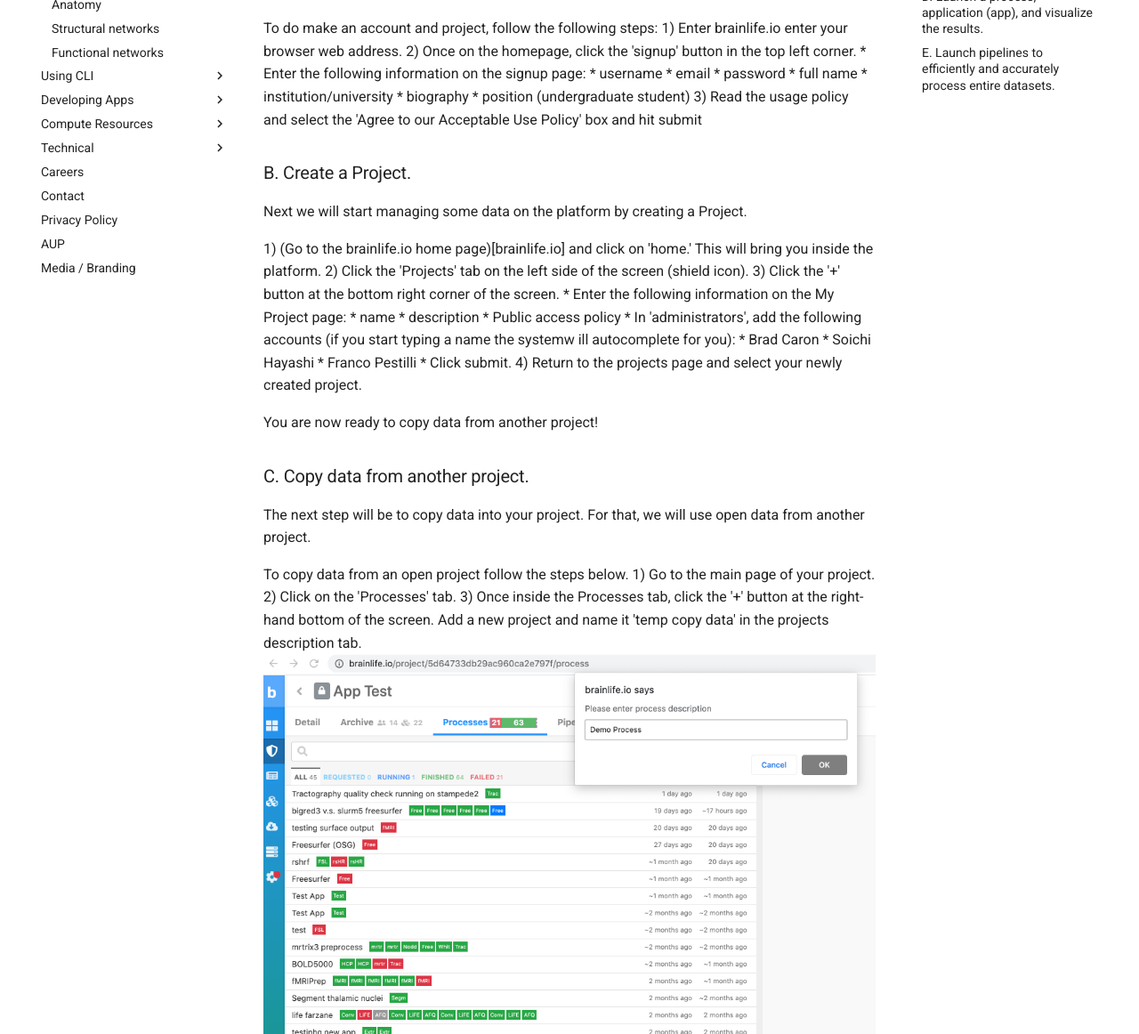
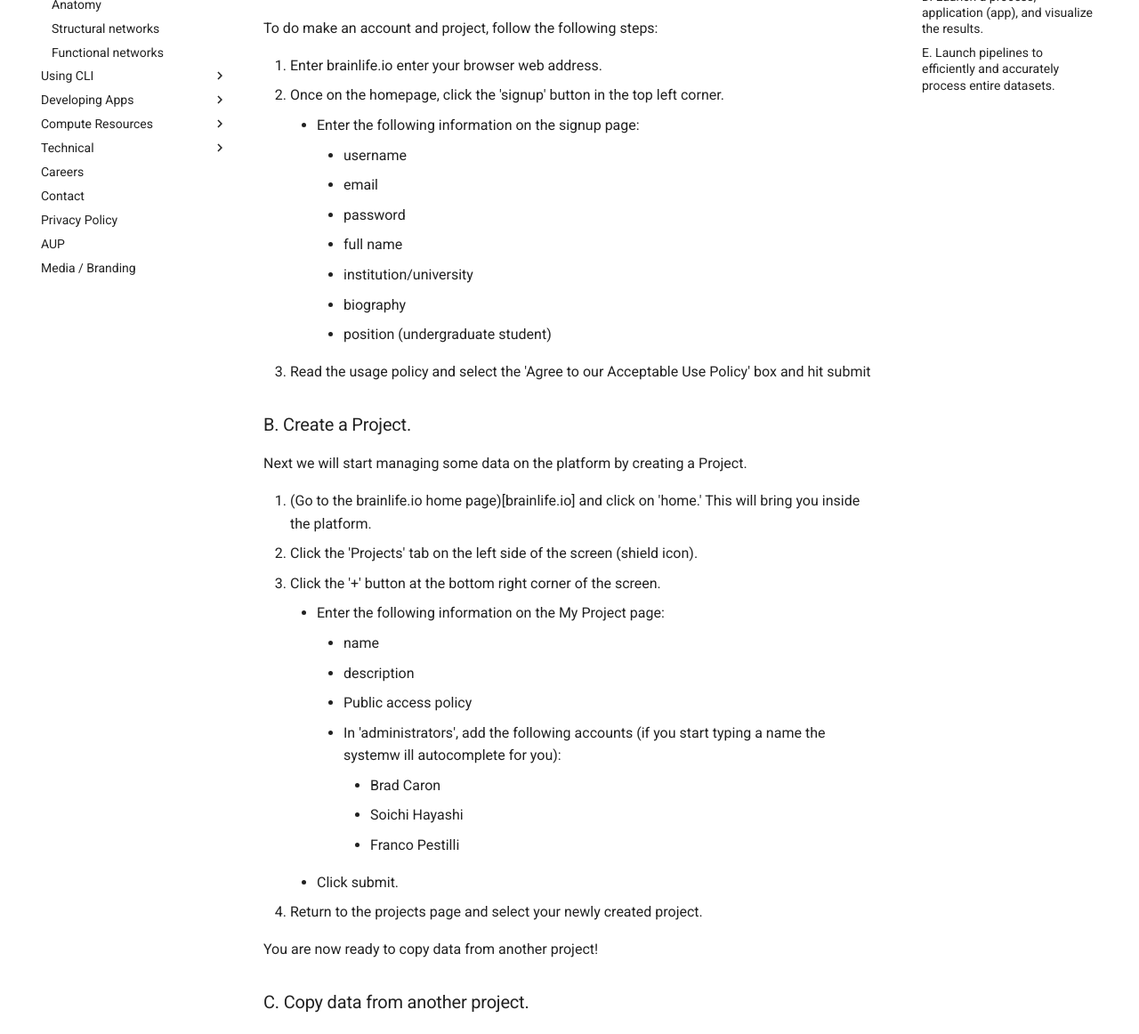
Before and after one commit to brainlife/docs, an MkDocs documentation site: the page built from docs/tutorial/introduction-to-brainlife.md, in a window 1280 px wide and 1400 px high, scrolled down 970 px, cut to the strip 238-1400 px from the top of the window. Shown: the whole strip at 89% size. Built offline with MkDocs 1.6.1 and Material for MkDocs 9.7.7, drawn with Linux system fonts in a browser that asks for light colours; comment, search, counter and statistics services are not loaded; some of the changed text lies outside the part shown.

Commit message:
fixed md v.s. mkdocs formatting

```diff
--- a/docs/tutorial/introduction-to-brainlife.md
+++ b/docs/tutorial/introduction-to-brainlife.md
@@ -14,9 +14,10 @@
 <iframe width="560" height="315" src="https://www.youtube.com/embed/sV55YSCJd-k" frameborder="0" allow="accelerometer; autoplay; encrypted-media; gyroscope; picture-in-picture" allowfullscreen></iframe>
 
 To do make an account and project, follow the following steps:
-  1) Enter brainlife.io enter your browser web address.
-  2) Once on the homepage, click the 'signup' button in the top left corner.
-      * Enter the following information on the signup page:
+
+1. Enter brainlife.io enter your browser web address.
+1. Once on the homepage, click the 'signup' button in the top left corner.
+    * Enter the following information on the signup page:
         * username
         * email
         * password
@@ -24,15 +25,15 @@
         * institution/university
         * biography
         * position (undergraduate student)
-  3) Read the usage policy and select the 'Agree to our Acceptable Use Policy' box and hit submit
+1. Read the usage policy and select the 'Agree to our Acceptable Use Policy' box and hit submit
 
 ### B. Create a Project.
 
 Next we will start managing some data on the platform by creating a Project.
 
-  1) (Go to the brainlife.io home page)[brainlife.io] and click on 'home.' This will bring you inside the platform.
-  2) Click the 'Projects' tab on the left side of the screen (shield icon).
-  3) Click the '+' button at the bottom right corner of the screen.
+1. (Go to the brainlife.io home page)[brainlife.io] and click on 'home.' This will bring you inside the platform.
+1. Click the 'Projects' tab on the left side of the screen (shield icon).
+1. Click the '+' button at the bottom right corner of the screen.
     * Enter the following information on the My Project page:
         * name
         * description
@@ -42,7 +43,7 @@
             * Soichi Hayashi
             * Franco Pestilli
     * Click submit.
-  4) Return to the projects page and select your newly created project.
+1. Return to the projects page and select your newly created project.
 
 You are now ready to copy data from another project!
 
@@ -51,19 +52,19 @@
 The next step will be to copy data into your project. For that, we will use open data from another project.
 
 To copy data from an open project follow the steps below.
-  1) Go to the main page of your project.
-  2) Click on the 'Processes' tab.
-  3) Once inside the Processes tab, click the '+' button at the right-hand bottom of the screen.
-   Add a new project and name it 'temp copy data' in the projects description tab.
-   ![Processes Page](https://github.com/brainlife/docs/blob/master/docs/img/projects.process.new.png)
+1. Go to the main page of your project.
+2. Click on the 'Processes' tab.
+3. Once inside the Processes tab, click the '+' button at the right-hand bottom of the screen.
+Add a new project and name it 'temp copy data' in the projects description tab.
+![Processes Page](/docs/img/projects.process.new.png)
 
-  4) Select the newly created process and hit the 'Stage Data' button at the bottom right corner of the screen.
+4. Select the newly created process and hit the 'Stage Data' button at the bottom right corner of the screen.
     * For from, select the 'IU LAB IN COGNITIVE AND COMPUTATIONAL NEUROSCIENCE - Demo Data' project to pull data from.
     * For subject, enter BC (Brad Caron's initials. This is his brain.)
     * For datatype, you will select a single anatomical file this is a T1-weighted MRI (T1w). The brianlife.io Datatypes is called: neuro/anat/T1w
     * Hit OK.
 
-![Import Data From Other Project](https://github.com/brainlife/docs/blob/master/docs/img/projects.processes.stagedata.selecteddata.png)
+![Import Data From Other Project](/docs/img/projects.processes.stagedata.selecteddata.png)
 
 The data is now staged and ready for processing!
 
@@ -85,25 +86,26 @@
 <iframe width="560" height="315" src="https://www.youtube.com/embed/u9Qlh0-iaAk?start=13" frameborder="0" allow="accelerometer; autoplay; encrypted-media; gyroscope; picture-in-picture" allowfullscreen></iframe>
 
 First we will need to To launch a process, follow the following steps:
-  1) On the 'Processes' tab, make sure the process generated in part C. is selected.
-  2) Click on the 'Submit App' button at the bottom right of the screen. This will launch a page with the many applications (apps) that can be used on your staged data.
-  3) In the searchbar, type 'Freesurfer' and click on the app card. This will open a page with options for choosing which project to save the results and specific input parameters that may affect the outputs of the app.
-  4) For now, leave all the inputs and parameters as is. We will discuss what these options do in later tutorials.
-  5) Click the box next to the option 'Archive all output datasets when finished'. This will save (i.e. archive) the data immediately following completion of processing.
-  6) Hit OK.
+
+1. On the 'Processes' tab, make sure the process generated in part C. is selected.
+1. Click on the 'Submit App' button at the bottom right of the screen. This will launch a page with the many applications (apps) that can be used on your staged data.
+1. In the searchbar, type 'Freesurfer' and click on the app card. This will open a page with options for choosing which project to save the results and specific input parameters that may affect the outputs of the app.
+1. For now, leave all the inputs and parameters as is. We will discuss what these options do in later tutorials.
+1. Click the box next to the option 'Archive all output datasets when finished'. This will save (i.e. archive) the data immediately following completion of processing.
+1. Hit OK.
 
 Once the app is launched, a card will appear on the 'Processes' tab with a blue header. This means the app is currently running, or waiting to run.
-![Blue-header](https://github.com/brainlife/docs/blob/master/docs/img/app-freesurfer-running-blue-header.png)
+![Blue-header](/docs/img/app-freesurfer-running-blue-header.png)
 
 Once this turns green, that means the app is finished and you can view the results!
-![Green-header](https://github.com/brainlife/docs/blob/master/docs/img/app-freesurfer-complete-green-header.png)
+![Green-header](/docs/img/app-freesurfer-complete-green-header.png)
 
 To view the results:
   1) Click the eye icon next to the output and choose 'Freeview' as your viewer.
 
 This will automatically load important outputs generated by Freesurfer, including cortical and white matter surfaces and a standard parcellation of the cortical surface.
 
-![Freesurfer-output](https://github.com/brainlife/docs/blob/master/docs/img/output-freesurfer-freeview.png)
+![Freesurfer-output](/docs/img/output-freesurfer-freeview.png)
 
 You've now successfully launched an application and processed your first MRI data!!!!
 
@@ -116,15 +118,14 @@
 <iframe width="560" height="315" src="https://www.youtube.com/embed/p2k8mbaG1bY" frameborder="0" allow="accelerometer; autoplay; encrypted-media; gyroscope; picture-in-picture" allowfullscreen></iframe>
 
 To create and launch a pipeline to run Freesurfer, follow the following steps:
-  1) From the projects page, select your project and select the 'pipelines' tab at the top of the projects page.
-  2) Once inside the pipelines page, click the '+' at the bottom right of the screen.
-  3) Give the pipeline a name based on the app you're running (example: Freesurfer).
-  4) Select the Freesurfer app, and leave all the parameters on the page as is.
-  5) Hit the 'Submit' button. This will take you back to the pipelines page with an un-activated pipeline.
-  6) To activate the pipeline, select the button next to 'Offline'. Processes will then start to launch and you can monitor the progress on the pipelines page itself!
+1. From the projects page, select your project and select the 'pipelines' tab at the top of the projects page.
+2. Once inside the pipelines page, click the '+' at the bottom right of the screen.
+3. Give the pipeline a name based on the app you're running (example: Freesurfer).
+4. Select the Freesurfer app, and leave all the parameters on the page as is.
+5. Hit the 'Submit' button. This will take you back to the pipelines page with an un-activated pipeline.
+6. To activate the pipeline, select the button next to 'Offline'. Processes will then start to launch and you can monitor the progress on the pipelines page itself!
 
 You've now submitted a pipeline! Add additional pipelines for all the apps you want to run and process your entire dataset in just a few clicks!
-
 
 <!---
 ### F. Create a publication for your data.
```
Also changed, not shown: other parts of docs/tutorial/introduction-to-brainlife.md (+1 -1 lines).
